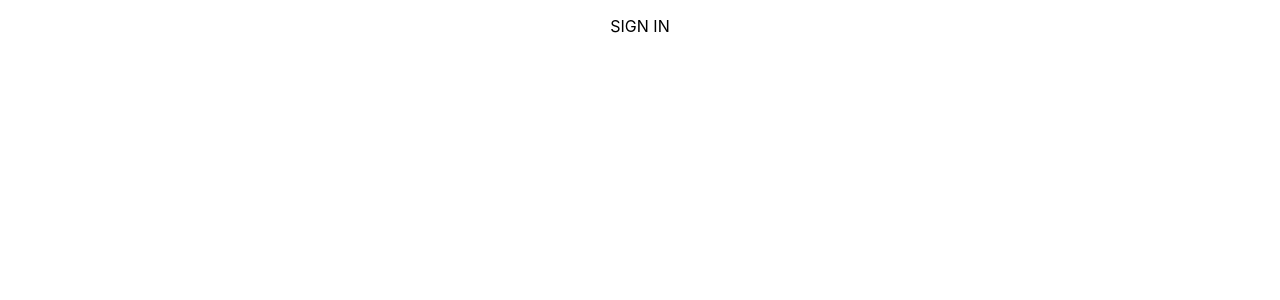
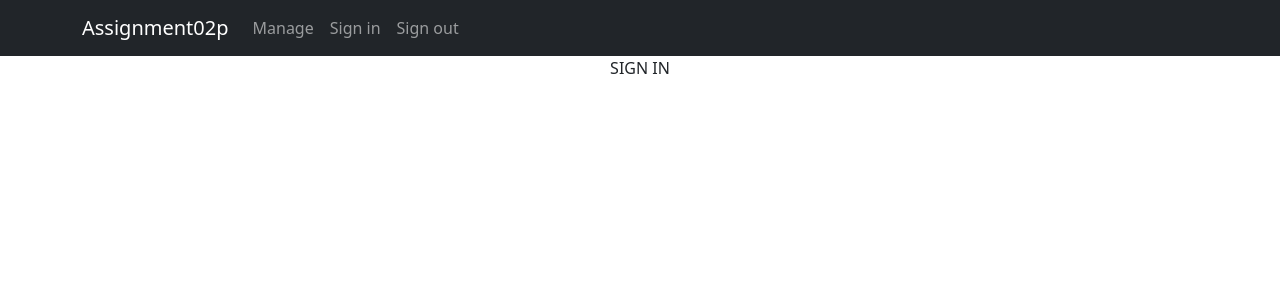
Before and after one commit to bitwiserob/101014890_comp3123_assignment2_reactjs, a React (Create React App) app: page / in a window 1280 px wide. Shown: the top 300 px of the page. Built offline with nearby package versions, Linux system fonts and the light colour scheme.

Commit message:
add navbar

```diff
--- a/src/App.js
+++ b/src/App.js
@@ -1,6 +1,7 @@
 import './App.css';
 import React from "react";
 import ReactDOM from "react-dom/client";
+import 'bootstrap/dist/css/bootstrap.min.css';
 
 import { BrowserRouter as Router, Route ,Link, Routes} from "react-router-dom";
 
@@ -9,6 +10,7 @@ import SignIn from "./components/pages/signin";
 import EmployeeAdd from "./components/pages/employeeAdd";
 import EmployeeUpdate from "./components/pages/employeUpdate";
 import EmployeeDelete from "./components/pages/employeeDelete";
+import NavbarMain from "./components/navbar/navbar";
 
 
 
@@ -16,6 +18,8 @@ function App() {
 
   return (
     <div className="App">
+        <NavbarMain></NavbarMain>
+
         <Router>
             <Routes>
                 <Route path="/" element ={<SignIn/>} />
--- /dev/null
+++ b/src/components/navbar/navbar.js
@@ -0,0 +1,26 @@
+import Container from 'react-bootstrap/Container';
+import Nav from 'react-bootstrap/Nav';
+import Navbar from 'react-bootstrap/Navbar';
+import NavDropdown from 'react-bootstrap/NavDropdown';
+
+const NavbarMain = () =>{
+    return (
+        <Navbar bg="dark"  variant={"dark"} expand="lg">
+            <Container>
+                <Navbar.Brand href="#home">Assignment02p</Navbar.Brand>
+                <Navbar.Toggle aria-controls="basic-navbar-nav" />
+                <Navbar.Collapse id="basic-navbar-nav">
+                    <Nav className="me-auto">
+                        <Nav.Link href="#home">Manage</Nav.Link>
+                        <Nav.Link href="#link">Sign in</Nav.Link>
+                        <Nav.Link href="#link">Sign out</Nav.Link>
+
+
+                    </Nav>
+                </Navbar.Collapse>
+            </Container>
+        </Navbar>
+    );
+}
+
+export default NavbarMain;
```
Also changed, not shown: src/components/navbar/navbar.css (added).
